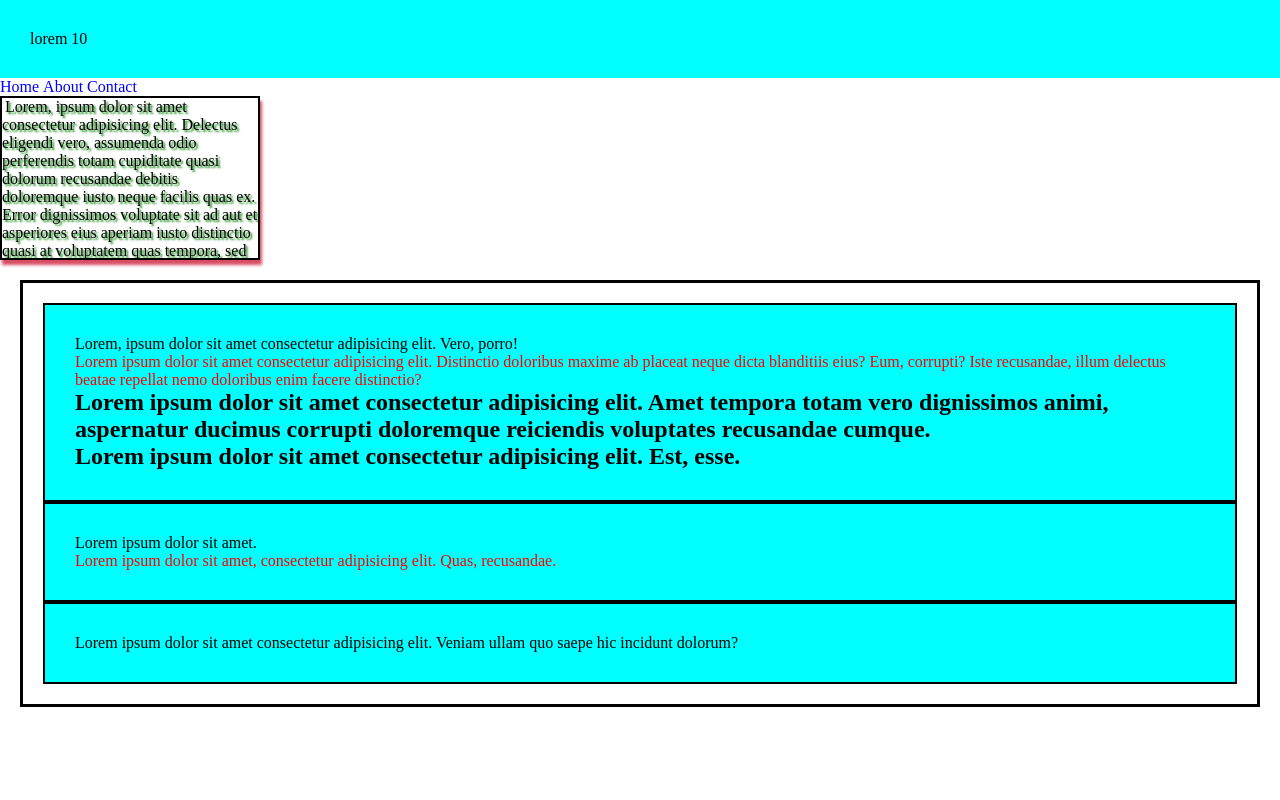
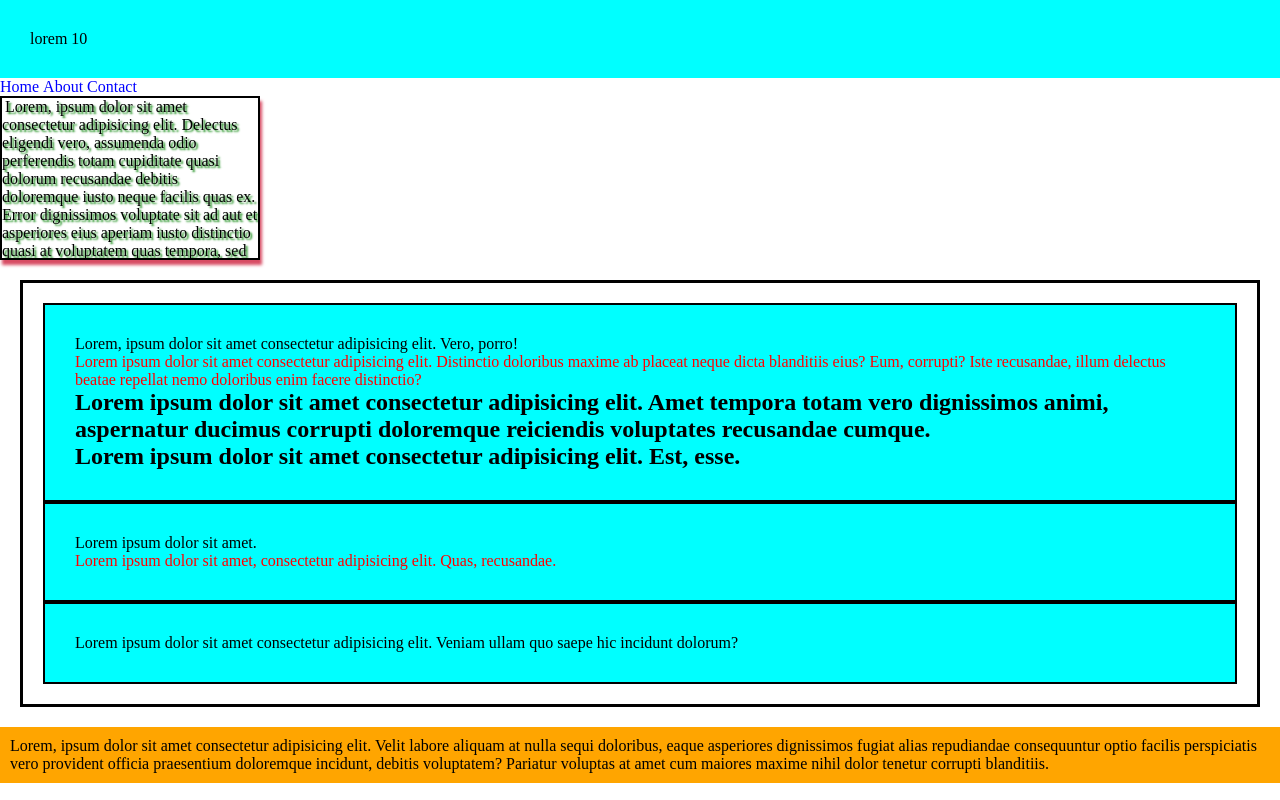
Before and after one commit to kriti07-a/sigma-web-dev, a plain HTML site: page video20/index.html in a window 1280 px wide. Drawn offline with Linux system fonts and the light colour scheme.

Commit message:
add new features

```diff
--- a/video20/index.html
+++ b/video20/index.html
@@ -60,6 +60,10 @@
          div > p{
             color: red;
          }
+         #one{
+            background-color: orange;
+            padding: 10px;
+         }
     </style>
 </head>
 
@@ -89,6 +93,9 @@
         </div>
         <div class="box box5">Lorem ipsum dolor sit amet consectetur adipisicing elit. Veniam ullam quo saepe hic incidunt dolorum?</div>
     </div>
+    <div id="one">
+        Lorem, ipsum dolor sit amet consectetur adipisicing elit. Velit labore aliquam at nulla sequi doloribus, eaque asperiores dignissimos fugiat alias repudiandae consequuntur optio facilis perspiciatis vero provident officia praesentium doloremque incidunt, debitis voluptatem? Pariatur voluptas at amet cum maiores maxime nihil dolor tenetur corrupti blanditiis.
+    </div>
 </body>
 
 </html>
```
